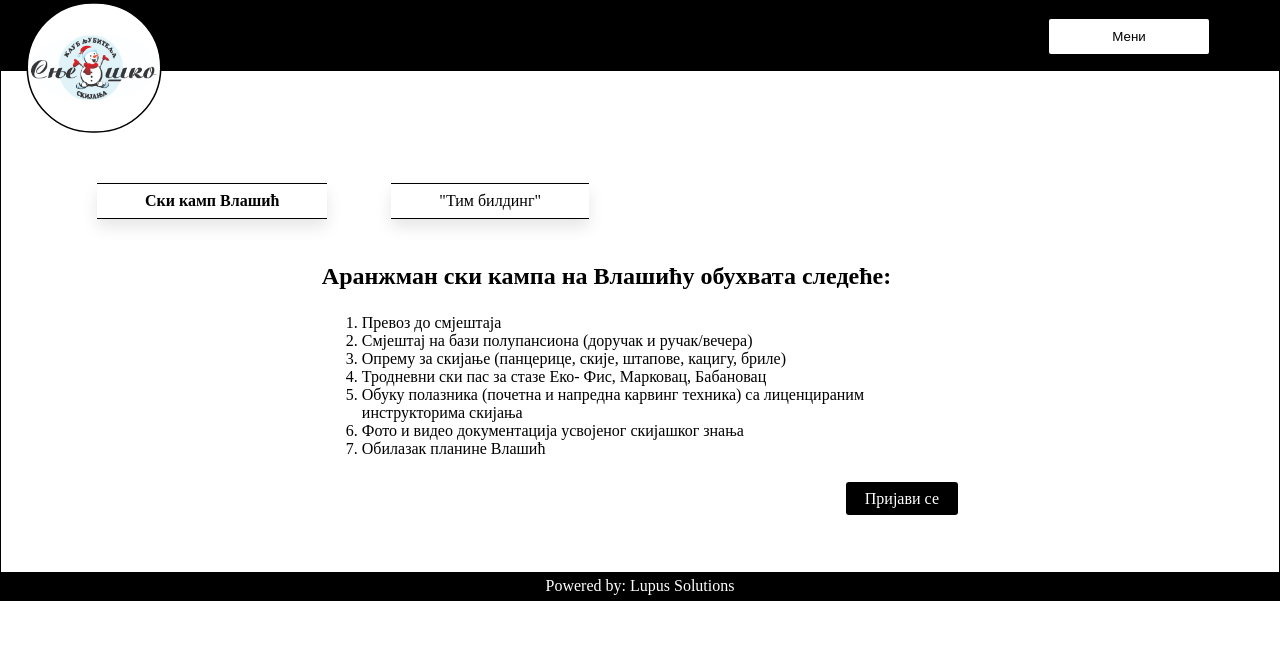
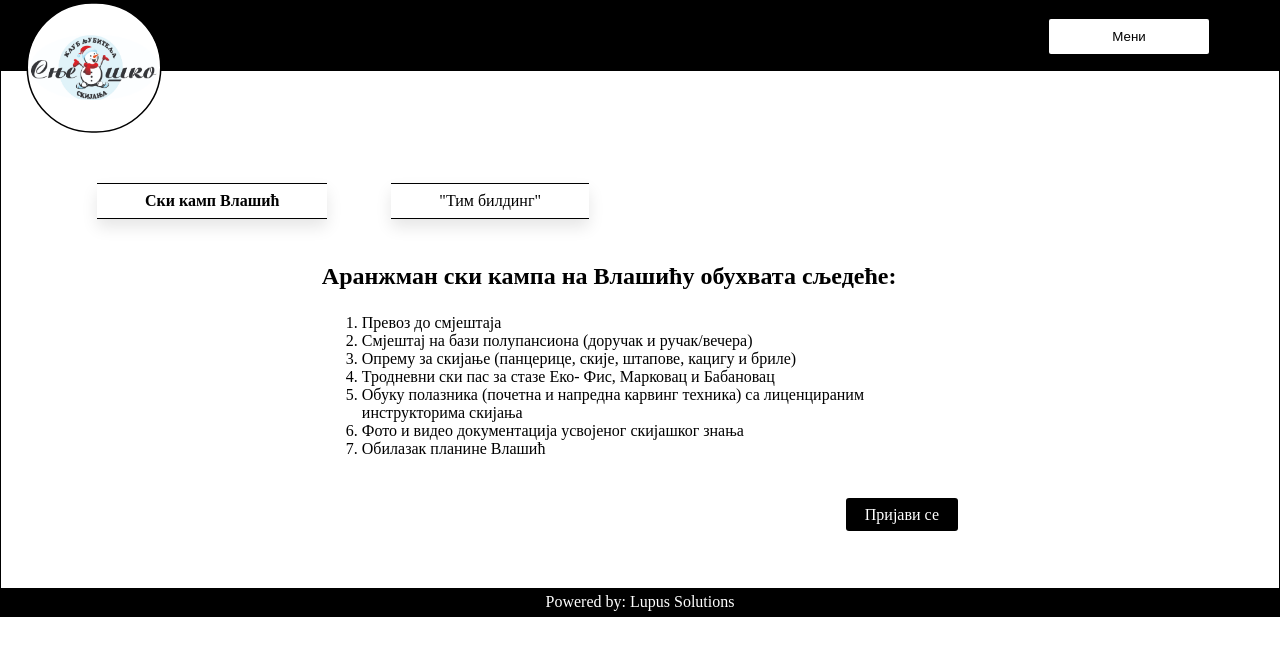
Before and after one commit to Lupus93v/skikamp, a React (Create React App) app: page /offer in a window 1280 px wide. Shown: the top 656 px of the page. Built offline with nearby package versions, Linux system fonts and the light colour scheme.

Commit message:
fixed errors

```diff
--- a/src/Pages/AboutClub.js
+++ b/src/Pages/AboutClub.js
@@ -8,15 +8,15 @@ export default function AboutClub() {
             <div className="about-club-txt">
                 <p>Клуб љубитеља скијања“ Сњешко“ основан је 2016. године у Новом Граду.</p>
                 <br /><p>Од свог настанка клуб нуди школу скијања за дјецу и одрасле. У првим годинама ски камп на
-                    Влашићу обухватао је мање групе полазника које су се организовале у два до три термина
+                    Влашићу обухватао је мање групе полазника организоване у два до три термина
                     годишње. Како су године пролазиле број заинетерованих је убрзано растао те смо  нашу понуду
                     проширили како на градове у регији тако и ван ње.</p>
                     <br /><p>Данас са око 300 полазника и скијаша годишње имамо другаре из Новог Града, Козарске Дубице,
                     Костајнице, Прњавора и Дервенте, а од ове године своју понуду проширујемо и на Приједор.</p>
-                    <br /><p>За рад са дијецом задужени су професори физичког васпитања. Зависно од бројности групе
+                    <br /><p>За рад са дјецом задужени су професори физичког васпитања. Зависно од бројности групе
                     ангажовано је од 4 до 10 тренера/инструктора из поменутих градова.
                     Квалитет рада и позитивну атмосферу потврђује велики број другара који нам се радо враћа и
-                    годинама скијају са нама.
+                    годинама скија са нама.
                 </p>
             </div>
         </div>
--- a/src/Pages/AboutVlasic.js
+++ b/src/Pages/AboutVlasic.js
@@ -21,8 +21,8 @@ export default function AboutVlasic() {
                     eauties and ski tracks." />
                 </div>
                 <div className="about-vlasic-txt">
-                    <p>Влашић је планинси масив који доминира Средњом Босном, чији је највиши врх Паљеник на 1.943 метра надморске висине. Најпитомији и за туристе најинтересантнији дио Влашића је познат као Бабановац. Смјештен је на висини од 1.260 метара.</p>
-                    <br /><p>Бабановац је уствари окосница туристичког развоја, па је још седамдесетих година на овом дијелу изграђена 90 метара висока скакаоница на којој су се одржавала међународна такмичења у скосковима "Покал Влашић".</p>
+                    <p>Влашић је планински масив који доминира Средњом Босном, чији је највиши врх Паљеник на 1.943 метра надморске висине. Најпитомији и за туристе најинтересантнији дио Влашића је познат као Бабановац. Смјештен је на висини од 1.260 метара.</p>
+                    <br /><p>Бабановац је у ствари окосница туристичког развоја, па је још седамдесетих година на овом дијелу изграђена 90 метара висока скакаоница на којој су се одржавала међународна такмичења у скосковима "Покал Влашић".</p>
                     <br /><p>Скијашки апетити на Влашићу углавном могу бити задовољени са шест ски лифтова и стазама у укупној дужини око 14 километара. Углавном су стазе на Влашићу погодне за рекреативце, док стаза Марковац задовољава услове напреднијег скијања. Почетницима су на располагању два бејби ски лифта и 500 метара уређене стазе.
                     </p>
                 </div>
--- a/src/Pages/SkiKampVlasic.js
+++ b/src/Pages/SkiKampVlasic.js
@@ -5,12 +5,12 @@ export default function SkiKampVlasic() {
 
     return (
         <div className="ski-kamp-container">
-            <h2 style={{ marginTop: "0.5em", marginBottom: "1em" }}>Аранжман ски кампа на Влашићу обухвата следеће:</h2>
+            <h2 style={{ marginTop: "0.5em", marginBottom: "1em" }}>Аранжман ски кампа на Влашићу обухвата сљедеће:</h2>
             <ol>
                 <li>Превоз до смјештаја</li>
                 <li>Смјештај на бази полупансиона (доручак и ручак/вечера)</li>
-                <li>Опрему за скијање (панцерице, скије, штапове, кацигу, бриле)</li>
-                <li>Тродневни ски пас за стазе Еко- Фис, Марковац, Бабановац</li>
+                <li>Опрему за скијање (панцерице, скије, штапове, кацигу и бриле)</li>
+                <li>Тродневни ски пас за стазе Еко- Фис, Марковац и Бабановац</li>
                 <li>Обуку полазника (почетна и напредна карвинг техника) са лиценцираним инструкторима скијања</li>
                 <li>Фото и видео документација усвојеног скијашког знања</li>
                 <li>Обилазак планине Влашић</li>
--- a/src/index.css
+++ b/src/index.css
@@ -260,7 +260,7 @@ body {
   padding: 0.2em;
   border: solid black 1px;
   margin-top: 0.5em;
-  margin-bottom: 0.5em;
+  margin-bottom: 2em;
 }
 
 .apply-container {
@@ -340,6 +340,7 @@ body {
 
 .apply-container h3 {
   margin-bottom: 1.5em;
+  text-decoration: underline;
 }
 
 .departures {
@@ -357,7 +358,7 @@ body {
 }
 
 ol {
-  margin-bottom: 2em;
+  margin-bottom: 3em;
 }
 
 .dropdownItem:hover::after {
```
